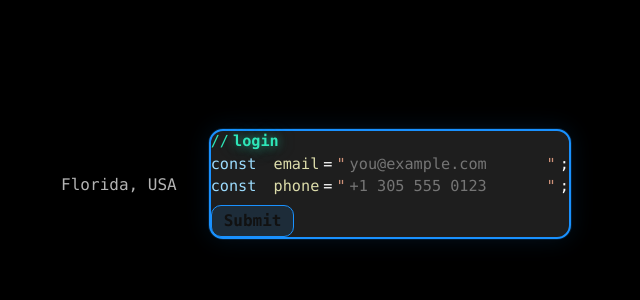
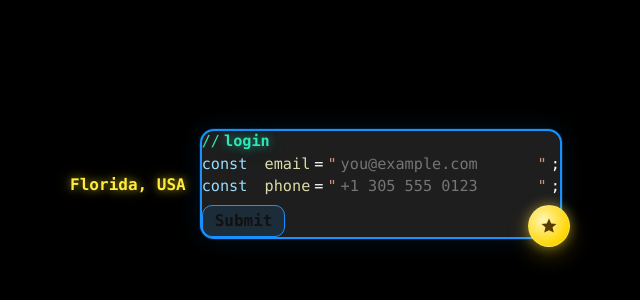
Before and after one commit to gibranparis/lameboy, a Next.js app: page /login in a window 1280 px wide. Shown: the part 248-548 px from the top of the page, without its empty margins (324-964 px from the left). Built offline with nearby package versions, Linux system fonts and the light colour scheme.

Commit message:
fix(nav/ui): restore correct banned/login flows — right-half hover→/login on banned, left-of-bubble hover→/ on login; re-add bypass star; keep seafoam LAMEBOY glow; prevent hover zone from blocking inputs; keep pages dynamic for SSR safety

```diff
--- a/src/components/LoginCard.jsx
+++ b/src/components/LoginCard.jsx
@@ -1,47 +1,68 @@
 'use client';
 
 import { useRouter } from 'next/navigation';
-import { useRef, useState } from 'react';
-
-/** Right-side hover activates Florida; clicking goes back to Banned (/) */
+import { useEffect, useLayoutEffect, useRef, useState } from 'react';
 
 export default function LoginCard() {
   const router = useRouter();
-  const [hot, setHot] = useState(false); // hover highlight for Florida
-  const emailRef = useRef(null);
-  const phoneRef = useRef(null);
+
+  // Yellow glow on Florida when the left zone is hot
+  const [hot, setHot] = useState(false);
+
+  // Left hover-zone width stops at bubble's left edge (so inputs remain clickable)
+  const formRef = useRef(null);
+  const [zoneWidth, setZoneWidth] = useState(0);
+
+  useLayoutEffect(() => {
+    const update = () => {
+      const rect = formRef.current?.getBoundingClientRect();
+      const left = rect ? Math.max(0, Math.floor(rect.left)) : Math.floor(window.innerWidth * 0.4);
+      setZoneWidth(left);
+    };
+    update();
+    window.addEventListener('resize', update);
+    return () => window.removeEventListener('resize', update);
+  }, []);
+
+  // Focus email on mount
+  useEffect(() => {
+    formRef.current?.querySelector('input[type="email"]')?.focus();
+  }, []);
 
   const onSubmit = (e) => {
     e.preventDefault();
-    // keep simple; you can wire your real submit later
-    // just pretend and stay here; cascade is handled elsewhere
-    // (this file only restores visuals & nav)
+    // keep your real submit/cascade logic; visuals restored only
   };
 
   return (
     <>
-      {/* RIGHT half hover/click area to go back to banned */}
+      {/* LEFT dynamic hover/click area → back to banned */}
       <div
-        className="hover-zone right"
+        className="hover-zone left"
+        style={{ width: `${zoneWidth}px` }}
         onMouseEnter={() => setHot(true)}
         onMouseLeave={() => setHot(false)}
         onClick={() => router.push('/')}
         aria-hidden="true"
       />
 
-      <div className="page-center">
-        {/* Florida back button */}
+      <div className="page-center" style={{ position: 'relative', gap: 14 }}>
+        {/* Back to banned label */}
         <button
           type="button"
           className={`ghost-btn florida-link ${hot ? 'is-hot' : ''}`}
           onClick={() => router.push('/')}
-          style={{ marginRight: 14 }}
         >
           Florida, USA
         </button>
 
-        {/* login bubble */}
-        <form className="vscode-card login-card slide-in-left" onSubmit={onSubmit}>
+        {/* Login bubble */}
+        <form
+          ref={formRef}
+          className="vscode-card login-card slide-in-left"
+          onSubmit={onSubmit}
+          style={{ position: 'relative', zIndex: 50 }}
+        >
           <div className="code-line">
             <span className="code-comment">// </span>
             <span className="code-comment lameboy-glow">login</span>
@@ -55,7 +76,6 @@ export default function LoginCard() {
             <span className="code-string">"</span>
             <span className="caretwrap">
               <input
-                ref={emailRef}
                 className="code-input"
                 type="email"
                 placeholder="you@example.com"
@@ -74,7 +94,6 @@ export default function LoginCard() {
             <span className="code-op">=</span>
             <span className="code-string">"</span>
             <input
-              ref={phoneRef}
               className="code-input"
               type="tel"
               placeholder="+1 305 555 0123"
@@ -87,6 +106,22 @@ export default function LoginCard() {
           <div className="row-nowrap" style={{ marginTop: 6 }}>
             <button type="submit" className="commit-btn">Submit</button>
           </div>
+
+          {/* BYPASS STAR (tight to bubble, bottom-right) */}
+          <button
+            type="button"
+            className="bypass-star"
+            title="Skip sign-in"
+            onClick={() => router.push('/shop')}
+            aria-label="Skip sign-in"
+          >
+            <svg viewBox="0 0 24 24" width="18" height="18" aria-hidden="true">
+              <path
+                d="M12 2l2.9 6.6 7.1.6-5.3 4.6 1.7 6.8L12 17.6 5.6 20.6l1.7-6.8L2 9.2l7.1-.6L12 2z"
+                fill="currentColor"
+              />
+            </svg>
+          </button>
         </form>
       </div>
     </>
```
Also changed, not shown: src/components/BannedCard.jsx (+3 -5 lines).
